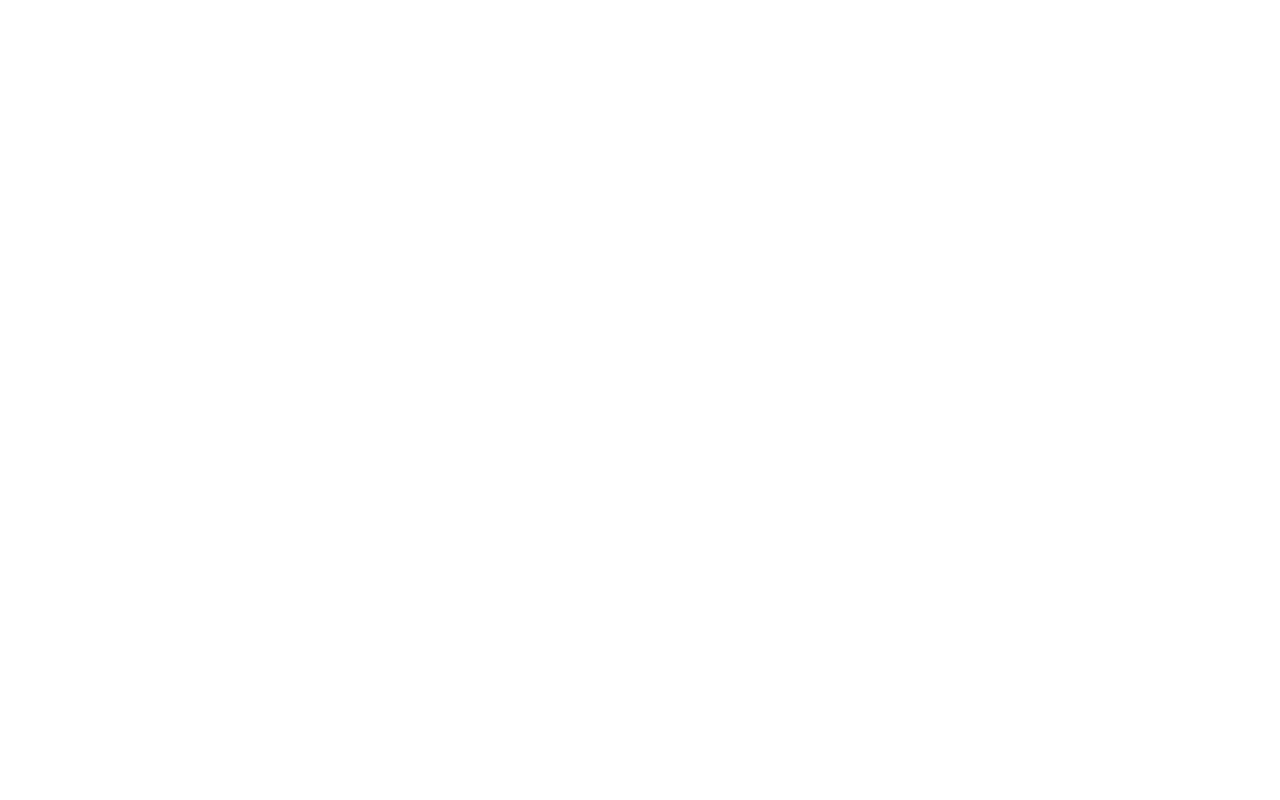
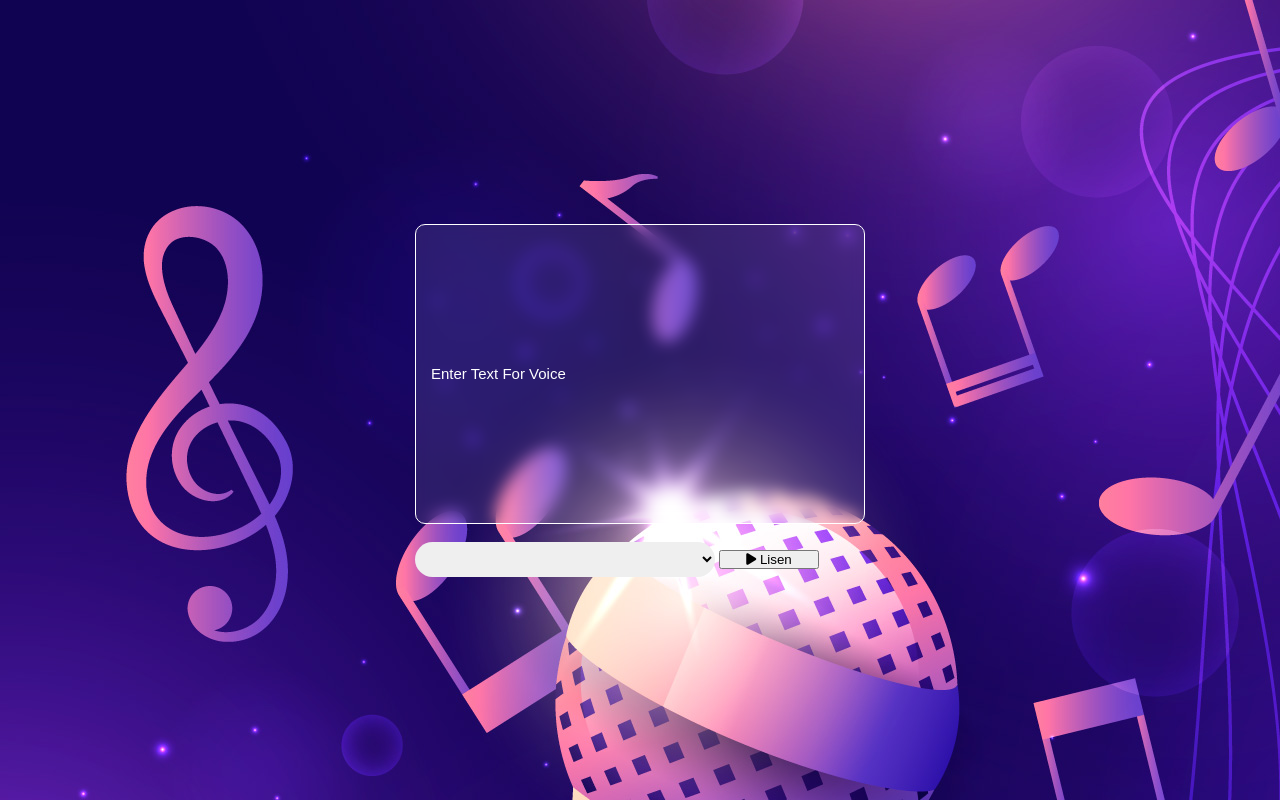
Before and after one commit to ZEESHAN8692/Text-To-Voice-Converter-Javascript-Project, a plain HTML site: page index.html in a window 1280 px wide. Drawn offline with Linux system fonts and the light colour scheme.

Commit message:
some work

```diff
--- a/css/style.css
+++ b/css/style.css
@@ -0,0 +1,48 @@
+*{
+    margin: 0;
+    padding: 0;
+    box-sizing: border-box;
+}
+body{
+    background-image: url('../Static/1.jpg');
+    background-size:auto;
+}
+.main{
+    height: 100vh;
+    display: flex;
+    justify-content: center;
+    align-items: center;
+}
+.textTospeach{
+    display: flex;
+    flex-direction: column;
+}
+
+#inputField{
+    width: 450px;
+    height: 300px;
+    outline: none;
+    border-radius: 10px;
+    border: 1px solid white;
+    padding:15px;
+    background-color: transparent;
+    backdrop-filter: blur(8px);
+    background-color: rgba(255, 255, 255, 0.096);
+    color: white;
+    font-size: 15px;
+}
+#inputField::placeholder{
+    color: white;
+    font-size: 15px;
+}
+#select{
+    width: 300px;
+    height: 35px;
+    border-radius: 20px;
+    outline: none;
+    border: none;
+
+}
+#btn{
+    width: 100px;
+}
--- a/index.html
+++ b/index.html
@@ -5,8 +5,33 @@
     <meta name="viewport" content="width=device-width, initial-scale=1.0" />
     <title>Text To Voice Converter Using Javasccript</title>
     <link rel="stylesheet" href="css/style.css" />
+    <link
+      rel="stylesheet"
+      href="https://cdnjs.cloudflare.com/ajax/libs/font-awesome/6.7.2/css/all.min.css"
+      integrity="sha512-Evv84Mr4kqVGRNSgIGL/F/aIDqQb7xQ2vcrdIwxfjThSH8CSR7PBEakCr51Ck+w+/U6swU2Im1vVX0SVk9ABhg=="
+      crossorigin="anonymous"
+      referrerpolicy="no-referrer"
+    />
   </head>
   <body>
+    <div class="main">
+      <div class="textTospeach">
+        <div class="input">
+          <input
+            type="text"
+            placeholder="Enter Text For Voice"
+            id="inputField"
+          />
+        </div>
+        <br />
+        <div class="selectAndButton">
+          <select name="" id="select">
+
+          </select>
+          <button id="btn"><i class="fa-solid fa-play"></i> Lisen</button>
+        </div>
+      </div>
+    </div>
     <script src="js/script.js"></script>
   </body>
 </html>
```
Also changed, not shown: Static/1.jpg (added).
